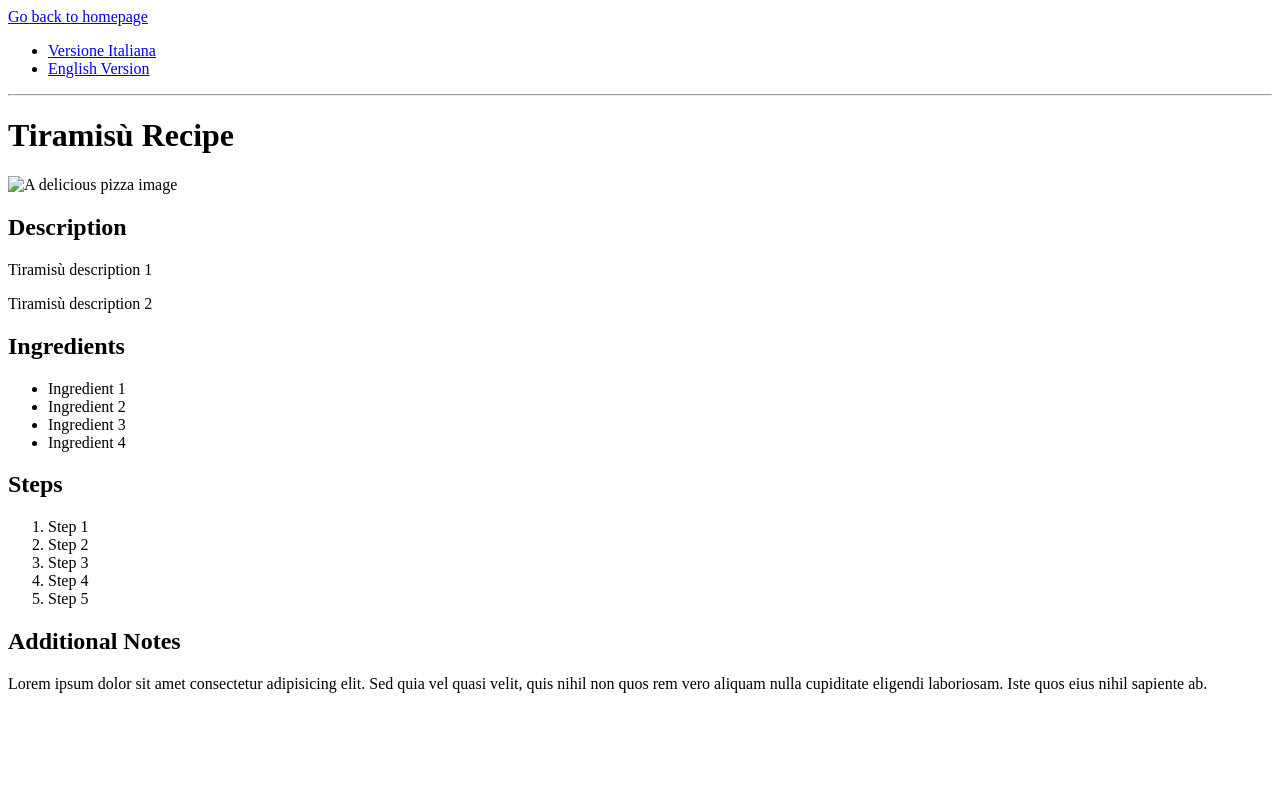
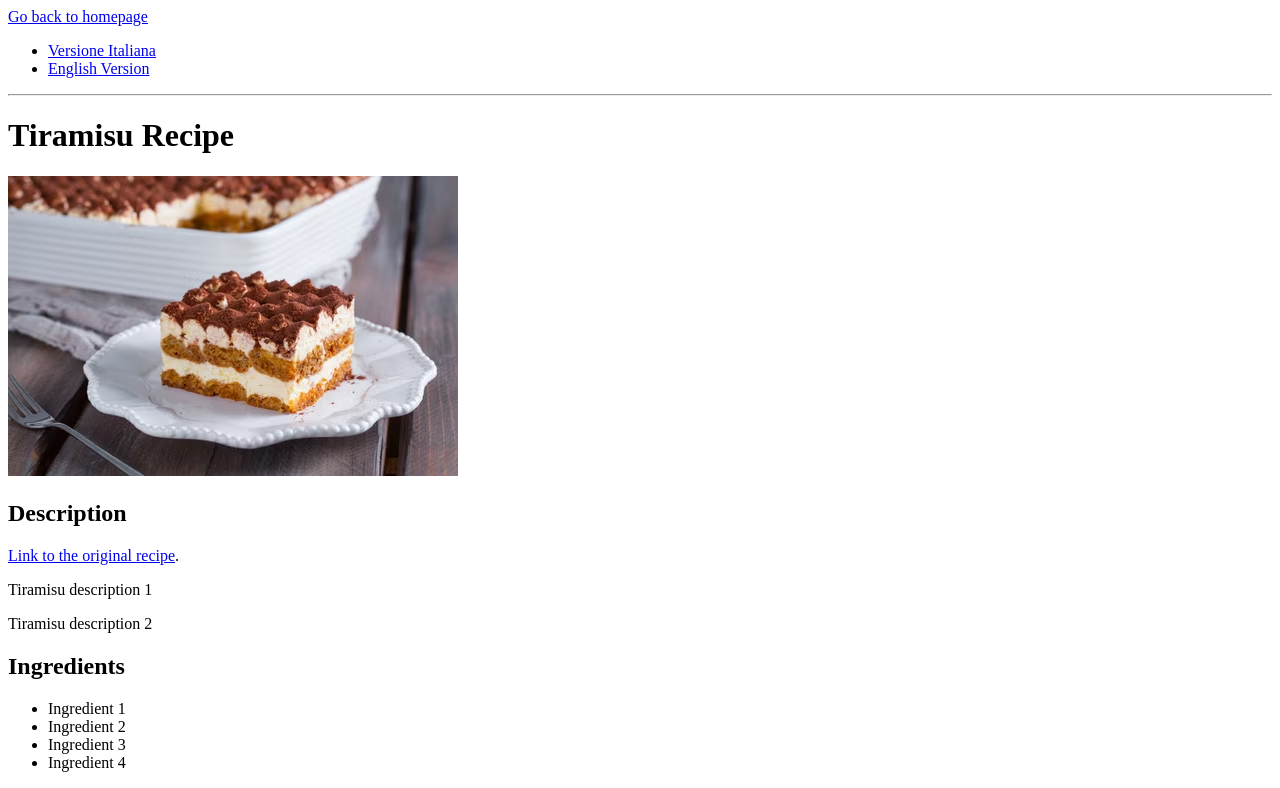
Before and after one commit to AlessandroKuz/Odin-Recipes, a plain HTML site: page recipes/tiramisu.html in a window 1280 px wide. Shown: the top 788 px of the page. Drawn offline with Linux system fonts and the light colour scheme.

Commit message:
feat: add images in existing recipes

```diff
--- a/recipes/tiramisu.html
+++ b/recipes/tiramisu.html
@@ -4,7 +4,7 @@
     <meta charset="utf-8">
     <meta name="viewport" content="width=device-width, initial-scale=1.0">
     <meta http-equiv="X-UA-Compatible" content="ie=edge">
-    <title>Pi Recipe</title>
+    <title>Tiramisu Recipe</title>
   </head>
   <body>
     <a href="../index.html">Go back to homepage</a>
@@ -13,11 +13,12 @@
       <li><a href="../recipes/tiramisu.html">English Version</a></li>
     </ul>
     <hr>
-    <h1>Tiramisù Recipe</h1>
-    <img src="" alt="A delicious pizza image">
+    <h1>Tiramisu Recipe</h1>
+    <img src="/images/Tiramisu_450x300.avif" alt="A delicious tiramisu image">
     <h2>Description</h2>
-    <p>Tiramisù description 1</p>
-    <p>Tiramisù description 2</p>
+    <a href="https://ricette.giallozafferano.it/Tiramisu.html">Link to the original recipe</a>.
+    <p>Tiramisu description 1</p>
+    <p>Tiramisu description 2</p>
     <h2>Ingredients</h2>
     <ul>
       <li>Ingredient 1</li>
```
Also changed, not shown: recipes/pizza.html (+2 -1 lines), recipes/tuna-pasta.html (+2 -1 lines), ricette/pizza-it.html (+2 -1 lines), ricette/tiramisu-it.html (+2 -1 lines), ricette/tuna-pasta-it.html (+2 -1 lines), images/Pizza-Margherita_450x300.avif (added), images/Spaghetti-al-tonno_450x300.webp (added), images/Tiramisu_450x300.avif (added).
